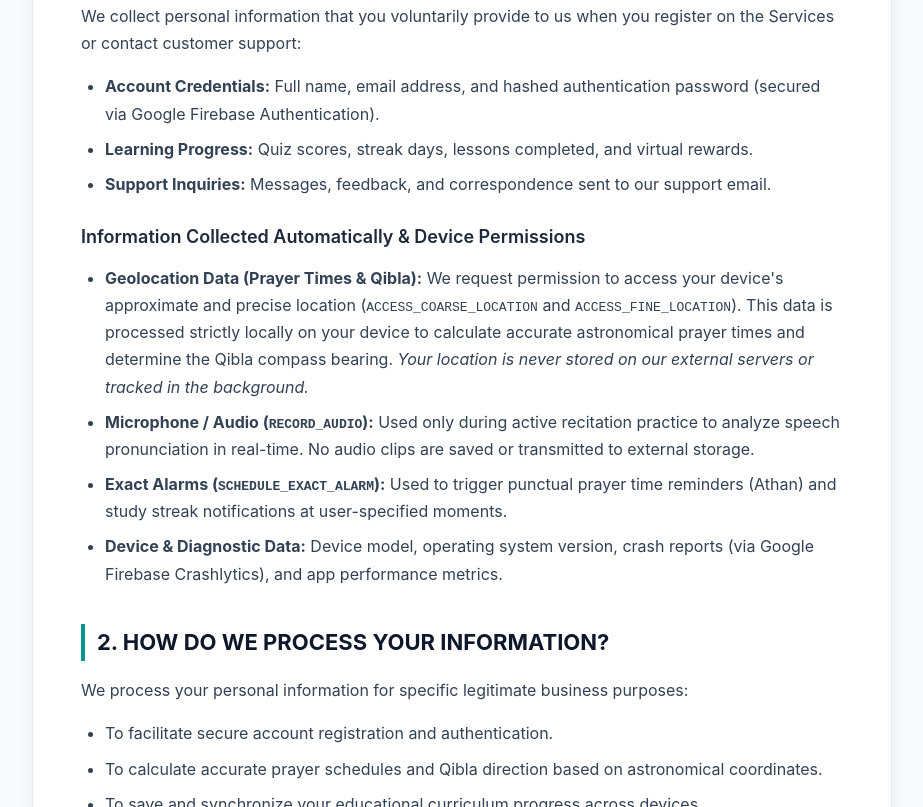
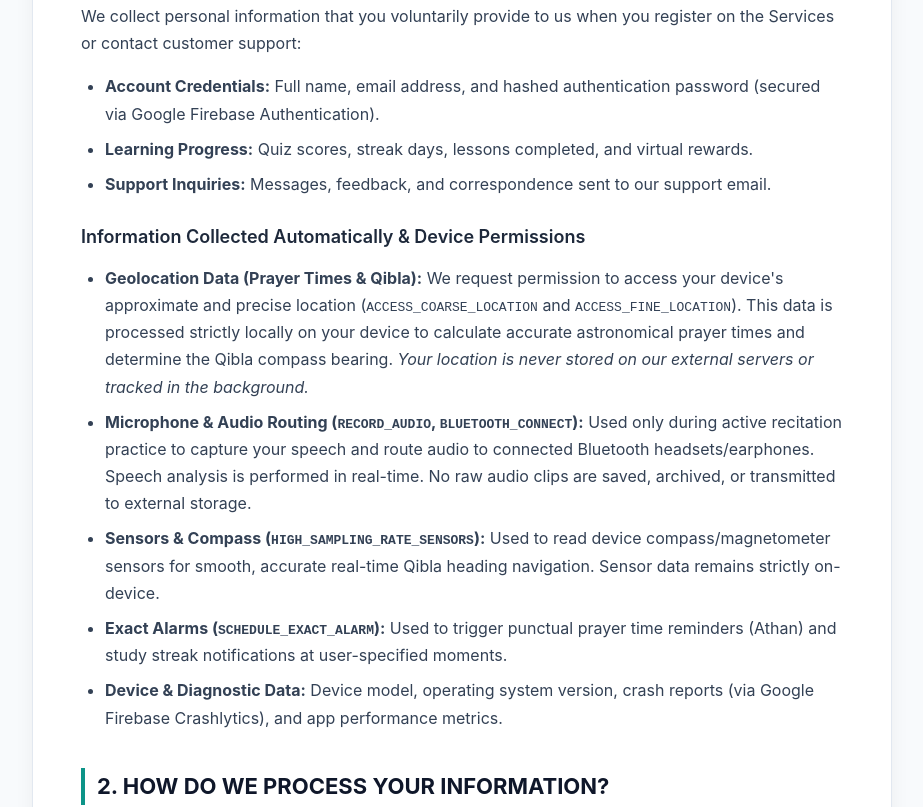
Before and after one commit to mohammedsharjun/privacy-policy, a plain HTML site: page privacypolicy.html in a window 1280 px wide. Shown: the part 1208-2015 px from the top of the page, without its empty margins (178-1101 px from the left). Drawn offline with Linux system fonts and the light colour scheme.

Commit message:
Revise privacy policy details for clarity
Updated privacy policy to clarify microphone usage and added sensor data information.

```diff
--- a/privacypolicy.html
+++ b/privacypolicy.html
@@ -164,7 +164,7 @@
       This Privacy Notice for <strong>Mohammed Sharjun</strong> (operating as <strong>Deeniac</strong>) (&quot;we,&quot; &quot;us,&quot; or &quot;our&quot;), describes how and why we might access, collect, store, use, and/or share (&quot;process&quot;) your personal information when you use our services (&quot;Services&quot;), including when you:
     </p>
     <ul>
-      <li>Download and use our mobile application (<strong>Minqira</strong>, formerly <strong>Mumin</strong>), or any other application of ours that links to this Privacy Notice.</li>
+      <li>Download and use our mobile application (<strong>Minqira</strong>), or any other application of ours that links to this Privacy Notice.</li>
       <li>Use Minqira to learn Arabic, Quran, and Islamic knowledge through quizzes, lessons, prayer times, Qibla compass, and speech practice.</li>
       <li>Engage with us in other related ways, including customer support, feedback, and app updates.</li>
     </ul>
@@ -197,7 +197,8 @@
     <h3>Information Collected Automatically & Device Permissions</h3>
     <ul>
       <li><strong>Geolocation Data (Prayer Times &amp; Qibla):</strong> We request permission to access your device's approximate and precise location (<code>ACCESS_COARSE_LOCATION</code> and <code>ACCESS_FINE_LOCATION</code>). This data is processed strictly locally on your device to calculate accurate astronomical prayer times and determine the Qibla compass bearing. <em>Your location is never stored on our external servers or tracked in the background.</em></li>
-      <li><strong>Microphone / Audio (<code>RECORD_AUDIO</code>):</strong> Used only during active recitation practice to analyze speech pronunciation in real-time. No audio clips are saved or transmitted to external storage.</li>
+      <li><strong>Microphone &amp; Audio Routing (<code>RECORD_AUDIO</code>, <code>BLUETOOTH_CONNECT</code>):</strong> Used only during active recitation practice to capture your speech and route audio to connected Bluetooth headsets/earphones. Speech analysis is performed in real-time. No raw audio clips are saved, archived, or transmitted to external storage.</li>
+      <li><strong>Sensors &amp; Compass (<code>HIGH_SAMPLING_RATE_SENSORS</code>):</strong> Used to read device compass/magnetometer sensors for smooth, accurate real-time Qibla heading navigation. Sensor data remains strictly on-device.</li>
       <li><strong>Exact Alarms (<code>SCHEDULE_EXACT_ALARM</code>):</strong> Used to trigger punctual prayer time reminders (Athan) and study streak notifications at user-specified moments.</li>
       <li><strong>Device &amp; Diagnostic Data:</strong> Device model, operating system version, crash reports (via Google Firebase Crashlytics), and app performance metrics.</li>
     </ul>
```
